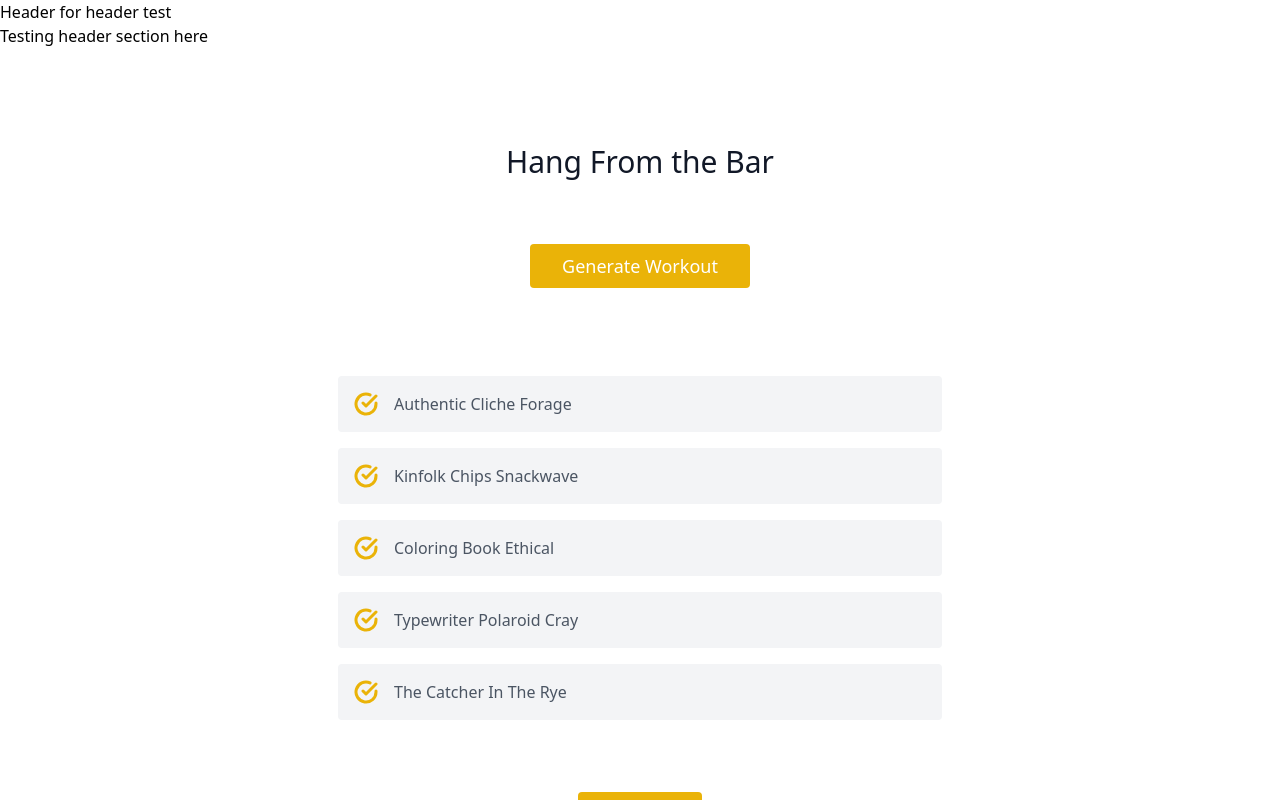
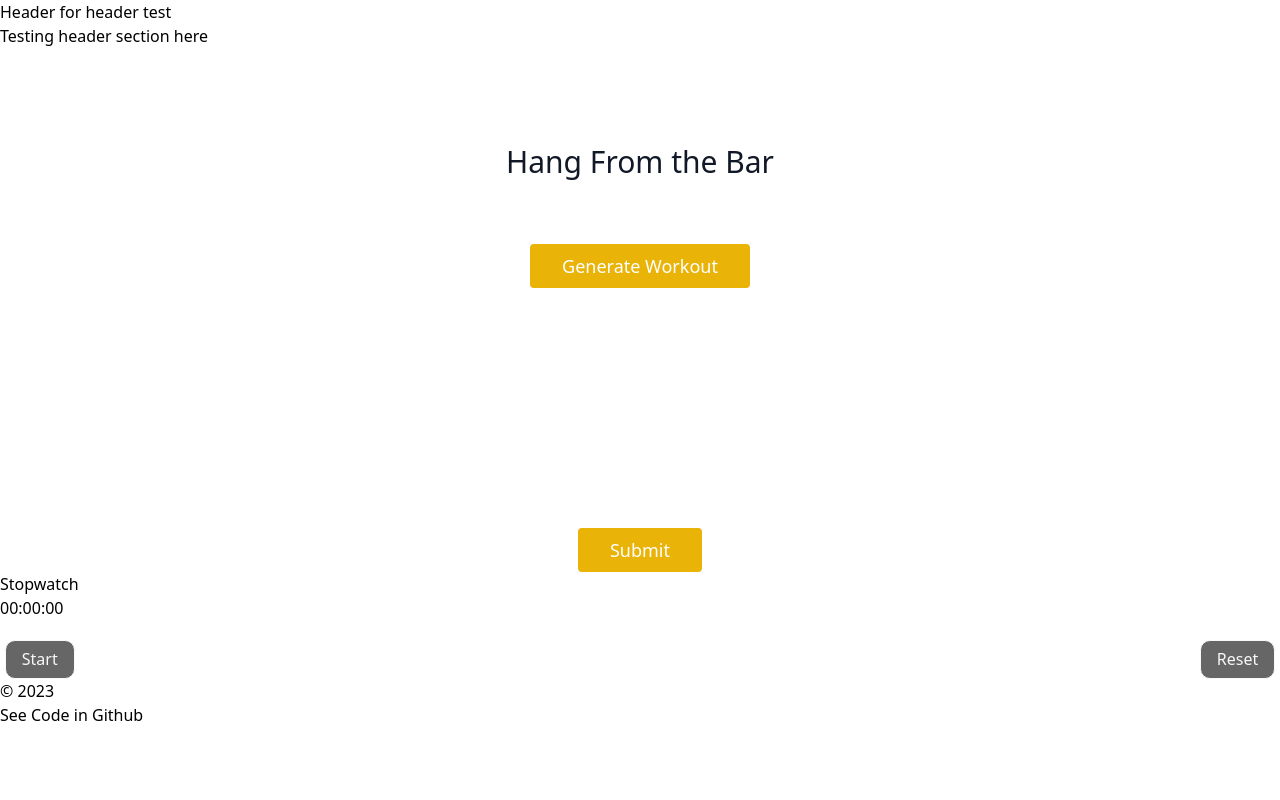
Before and after one commit to Kevindietme/hang-from-the-bar-app, a React (Create React App) app: page / in a window 1280 px wide. Shown: the top 800 px of the page. Built offline with nearby package versions, Linux system fonts and the light colour scheme.

Commit message:
Button fix, retrieves five from api

```diff
--- a/src/components/Exercises.jsx
+++ b/src/components/Exercises.jsx
@@ -1,87 +1,63 @@
-import React, { useState } from "react";
+import { useState } from "react"
 
 export default function Exercises() {
-  const [exerciseList, setExerciseList] = useState([]);
-  const [loading, setLoading] = useState(false);
-  const [error, setError] = useState(null);
+  const [exerciseList, setExerciseList] = useState()
+  const [message, setMessage] = useState()
 
-  const getExercises = async (workout) => {
-    setLoading(true);
-    setError(null);
-    try {
-      const response = await fetch(`https://127.0.0.1:5002/exercise`);
-      if (!response.ok) {
-        throw new Error("Didn't fetch.");
+
+  const getExercises = async (type) => {
+    setMessage('Loading...')
+    setExerciseList()
+    const response = await fetch(`https://hang-bar-db.web.app/exercise`)
+    // const response = await fetch(`https://hang-bar-db.web.app/exercise${type}`)
+    const data = await response.json()
+    // TODO: get rid of all but one of each type
+    const newData = [
+      data.find(e => e.exerciseType === "Pull"),
+      data.find(e => e.exerciseType === "Push"),
+      data.find(e => e.exerciseType === "Legs"),
+      data.find(e => e.exerciseType === "Core"),
+      data.find(e => e.exerciseType === "Cardio"),
+    ]
+    setExerciseList(newData)
   }
-      const data = await response.json();
-      setExerciseList(data);
-    } catch (err) {
-      setError("An error just happened.");
-    } finally {
-      setLoading(false);
-    }
-  };
 
   return (
     <main>
+
       <section className="text-gray-600 body-font">
+
+        <div className="button-container">
+
+          <div className="exercise-list">
+            <div className="exerciseList">
+
               <div className="container px-5 py-24 mx-auto">
                 <div className="text-center mb-20">
                   <h1 className="sm:text-3xl text-2xl font-medium text-center title-font text-gray-900 mb-4">Hang From the Bar</h1>
                   <button onClick={getExercises} className="flex mx-auto mt-16 text-white bg-yellow-500 border-0 py-2 px-8 focus:outline-none hover:bg-yellow-600 rounded text-lg">Generate Workout</button>
                 </div>
-          <div className="container flex flex-col items-center justify-center w-full mx-auto">
-
-            <div className="p-2 sm:w-1/2 w-full">
+                {!exerciseList
+                  ? <p className="message">{message}</p>
+                  : (<div className="container flex flex-col items-center justify-center w-full mx-auto">
+                    {exerciseList.map(exercise => (
+                      <div key={exercise.id} className="p-2 sm:w-1/2 w-full">
                         <div className="bg-gray-100 rounded flex p-4 h-full items-center">
                           <svg fill="none" stroke="currentColor" strokeLinecap="round" strokeLinejoin="round" strokeWidth="3" className="text-yellow-500 w-6 h-6 flex-shrink-0 mr-4" viewBox="0 0 24 24">
                             <path d="M22 11.08V12a10 10 0 11-5.93-9.14"></path>
                             <path d="M22 4L12 14.01l-3-3"></path>
                           </svg>
-                <span className="title-font font-medium">Authentic Cliche Forage</span>
+                          <span className="title-font font-medium">{exercise.exerciseType}: {exercise.nameOfExercise}</span>
                         </div>
                       </div>
-            <div className="p-2 sm:w-1/2 w-full">
-              <div className="bg-gray-100 rounded flex p-4 h-full items-center">
-                <svg fill="none" stroke="currentColor" strokeLinecap="round" strokeLinejoin="round" strokeWidth="3" className="text-yellow-500 w-6 h-6 flex-shrink-0 mr-4" viewBox="0 0 24 24">
-                  <path d="M22 11.08V12a10 10 0 11-5.93-9.14"></path>
-                  <path d="M22 4L12 14.01l-3-3"></path>
-                </svg>
-                <span className="title-font font-medium">Kinfolk Chips Snackwave</span>
+                    ))}
+                  </div>
+                  )}
+              </div>
+
+              <button className="flex mx-auto mt-16 text-white bg-yellow-500 border-0 py-2 px-8 focus:outline-none hover:bg-yellow-600 rounded text-lg">Submit</button>
             </div>
           </div>
-            <div className="p-2 sm:w-1/2 w-full">
-              <div className="bg-gray-100 rounded flex p-4 h-full items-center">
-                <svg fill="none" stroke="currentColor" strokeLinecap="round" strokeLinejoin="round" strokeWidth="3" className="text-yellow-500 w-6 h-6 flex-shrink-0 mr-4" viewBox="0 0 24 24">
-                  <path d="M22 11.08V12a10 10 0 11-5.93-9.14"></path>
-                  <path d="M22 4L12 14.01l-3-3"></path>
-                </svg>
-                <span className="title-font font-medium">Coloring Book Ethical</span>
-              </div>
-            </div>
-            <div className="p-2 sm:w-1/2 w-full">
-              <div className="bg-gray-100 rounded flex p-4 h-full items-center">
-                <svg fill="none" stroke="currentColor" strokeLinecap="round" strokeLinejoin="round" strokeWidth="3" className="text-yellow-500 w-6 h-6 flex-shrink-0 mr-4" viewBox="0 0 24 24">
-                  <path d="M22 11.08V12a10 10 0 11-5.93-9.14"></path>
-                  <path d="M22 4L12 14.01l-3-3"></path>
-                </svg>
-                <span className="title-font font-medium">Typewriter Polaroid Cray</span>
-              </div>
-            </div>
-            <div className="p-2 sm:w-1/2 w-full">
-              <div className="bg-gray-100 rounded flex p-4 h-full items-center">
-                <svg fill="none" stroke="currentColor" strokeLinecap="round" strokeLinejoin="round" strokeWidth="3" className="text-yellow-500 w-6 h-6 flex-shrink-0 mr-4" viewBox="0 0 24 24">
-                  <path d="M22 11.08V12a10 10 0 11-5.93-9.14"></path>
-                  <path d="M22 4L12 14.01l-3-3"></path>
-                </svg>
-                <span className="title-font font-medium">The Catcher In The Rye</span>
-              </div>
-            </div>
-          </div>
-
-
-
-          <button className="flex mx-auto mt-16 text-white bg-yellow-500 border-0 py-2 px-8 focus:outline-none hover:bg-yellow-600 rounded text-lg">Submit</button>
         </div>
       </section>
     </main>
```
Lines whose indentation alone changed are shown as unchanged.
